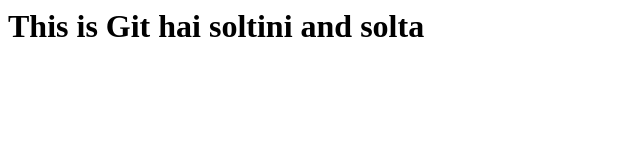
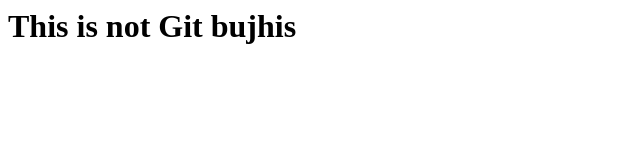
Before and after one commit to aazadkhadka/Workshop1, a plain HTML site: page index.html in a window 1280 px wide. Shown: the whole page, without its empty margins (0-640 px from the left). Drawn offline with Linux system fonts and the light colour scheme.

Commit message:
Update index.html

```diff
--- a/index.html
+++ b/index.html
@@ -1 +1 @@
-<h1>This is Git hai soltini and solta</h1>
+<h1>This is not Git bujhis</h1>
```
